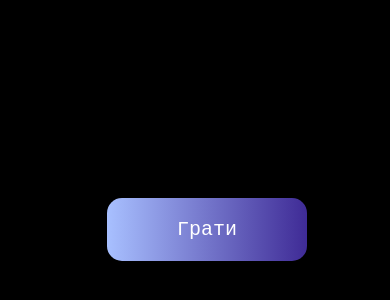
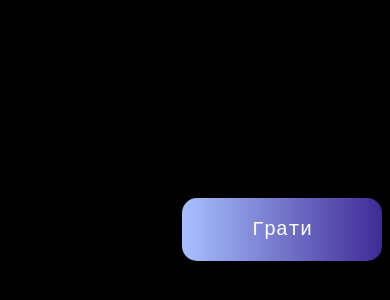
Before and after one commit to MaksymRak12300/p, a plain HTML site: page index.html in a window 390 px wide. Shown: the part 102-402 px from the top of the page. Drawn offline with Linux system fonts and the light colour scheme.

Commit message:
Update main.css

```diff
--- a/main.css
+++ b/main.css
@@ -135,6 +135,13 @@ body {
     }
 }
 
+@media only screen and (max-width: 460px) {
+    a.btn {
+        position: absolute;
+        left: 137px;
+    }
+}
+
 @media only screen and (max-width: 450px) {
     a.btn {
         position: absolute;
@@ -142,10 +149,38 @@ body {
     }
 }
 
+@media only screen and (max-width: 440px) {
+    a.btn {
+        position: absolute;
+        left: 127px;
+    }
+}
+
+@media only screen and (max-width: 420px) {
+    a.btn {
+        position: absolute;
+        left: 117px;
+    }
+}
+
 @media only screen and (max-width: 400px) {
     a.btn {
         position: absolute;
         left: 107px;
+    }
+}
+
+@media only screen and (max-width: 430px) {
+    a.btn {
+        position: absolute;
+        left: 92px;
+    }
+}
+
+@media only screen and (max-width: 410px) {
+    a.btn {
+        position: absolute;
+        left: 182px;
     }
 }
 
```
